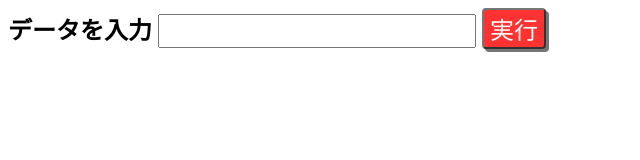
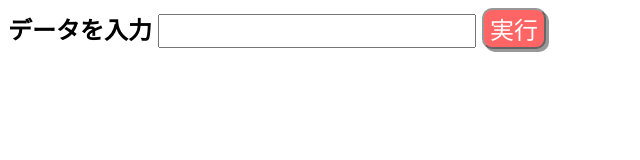
Before and after one commit to imoto-hirofumi/2019-ld2-kadai, a plain HTML site: page kadai-7/index.html in a window 1280 px wide. In both pictures the pointer is over the button "実行". Shown: the whole page, without its empty margins (0-640 px from the left). Drawn offline with Linux system fonts and the light colour scheme.

Commit message:
kadai-7 remake

```diff
--- a/kadai-7/index.html
+++ b/kadai-7/index.html
@@ -12,13 +12,13 @@
 
       button{
           color: white;
-          border-radius: 4px;
+          border-radius: 10px;
           background-color: red;
           box-shadow: 3px 3px #555;
       }
 
       button:hover {
-          opacity: 0.8;
+          opacity: 0.6;
       }
 
       button:active {
```
